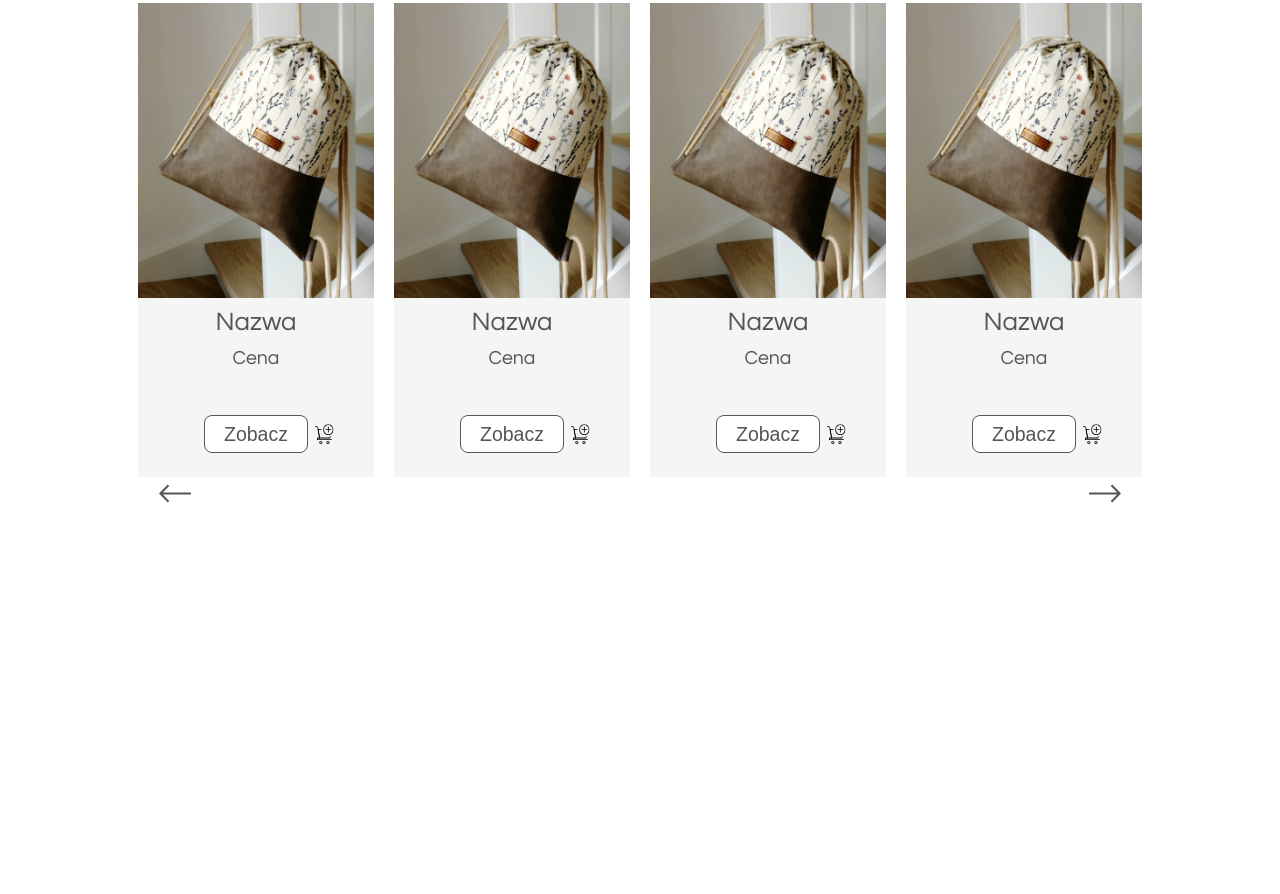
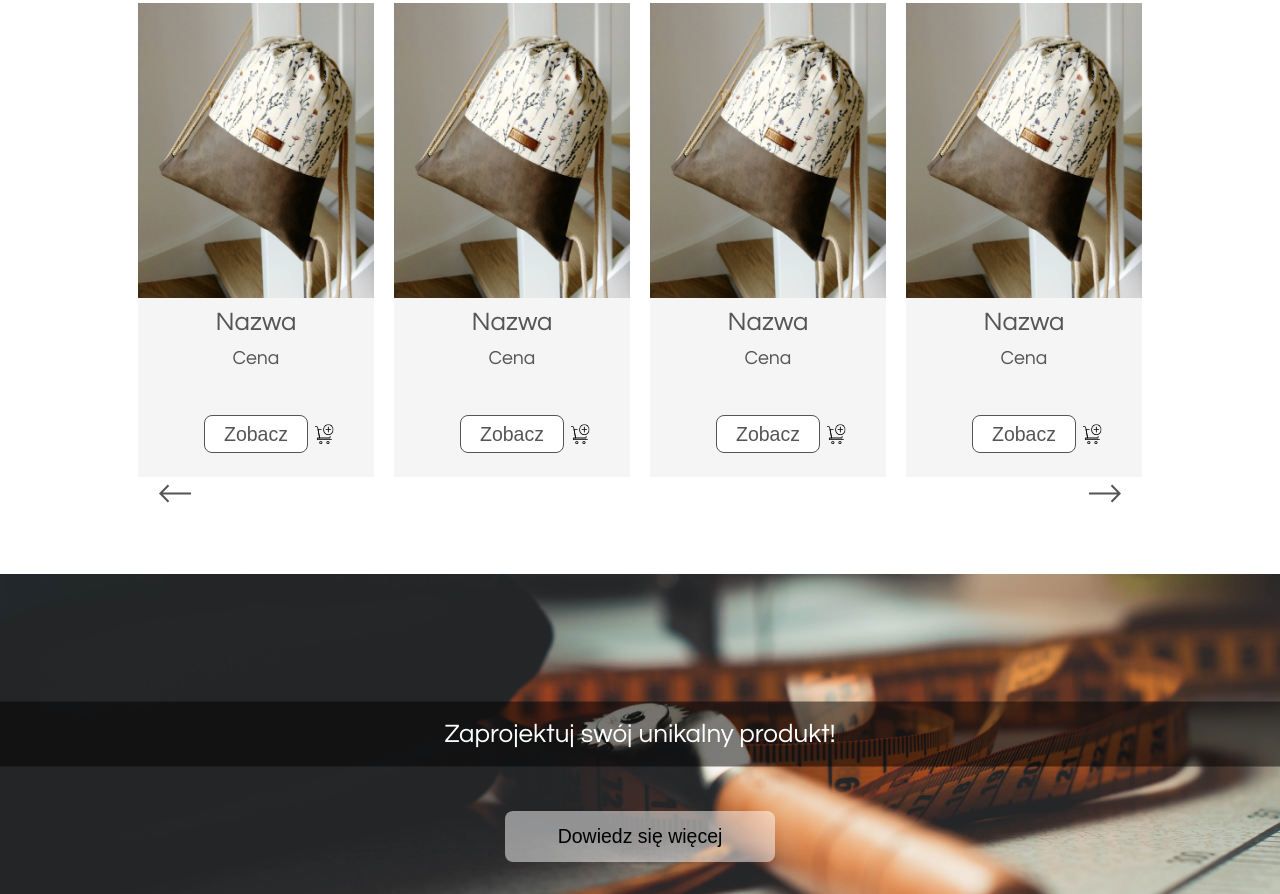
Before and after one commit to rybakpawel/NavrotSzycie, a React app in the folder client/: page / in a window 1280 px wide. Shown: the part 843-1737 px from the top of the page. Before the commit the page ends 1417 px from the top, so only its background shows below. Built offline with nearby package versions, Linux system fonts and the light colour scheme; a web font is replaced by a local one.

Commit message:
Create view for product design ad

```diff
--- a/client/config/webpack.config.js
+++ b/client/config/webpack.config.js
@@ -1,13 +1,16 @@
 const path = require('path');
+const { CleanWebpackPlugin } = require('clean-webpack-plugin');
 const HtmlWebpackPlugin = require('html-webpack-plugin');
+const MiniCssExtractPlugin = require('mini-css-extract-plugin');
 
 module.exports = {
+    mode: 'development',
     entry: './src/index.js',
     output: {
         path: path.resolve(__dirname, '../', 'dist'),
-        filename: 'index_bundle.js'
+        filename: '[name]-[contenthash].js',
+        assetModuleFilename: 'assets/[name]-[contenthash][ext]'
     },
-    mode: 'development',
     devServer: {
         open: true,
         port: 3000
@@ -21,25 +24,33 @@ module.exports = {
             },
             {
                 test: /\.(css|scss)$/,
-                use:[
-                  'style-loader',
-                  'css-loader',
-                  'sass-loader'
+                use: [
+                    {
+                        loader: MiniCssExtractPlugin.loader,
+                        options: {
+                            publicPath: ''
+                        }
+                    },
+                    'css-loader',
+                    'sass-loader'
                 ]
             },
             {
                 test: /\.(png|jpg|svg)$/,
-                use: 'file-loader'
+                type: 'asset/resource'
             },
         ]
     },
     plugins: [
+        new CleanWebpackPlugin(),
         new HtmlWebpackPlugin({
             template: './src/index.html'
+        }),
+        new MiniCssExtractPlugin({
+            filename: '[name]-[contenthash].css'
         })
     ],
     resolve: {
-        // you can now require('file') instead of require('file.coffee')
         extensions: ['', '.js', '.jsx']
       }
 }
--- a/client/package.json
+++ b/client/package.json
@@ -20,9 +20,11 @@
     "@babel/preset-env": "^7.15.0",
     "@babel/preset-react": "^7.14.5",
     "babel-loader": "^8.2.2",
+    "clean-webpack-plugin": "^4.0.0-alpha.0",
     "css-loader": "^6.2.0",
     "file-loader": "^6.2.0",
     "html-webpack-plugin": "^5.3.2",
+    "mini-css-extract-plugin": "^2.2.0",
     "node-sass": "^6.0.1",
     "sass-loader": "^12.1.0",
     "style-loader": "^3.2.1",
--- /dev/null
+++ b/client/src/jsx/components/DesignAd.jsx
@@ -0,0 +1,20 @@
+import React from 'react';
+import { Link } from 'react-router-dom';
+import Button from './Button';
+
+const DesignAd = () => {
+    return (
+        <section className='design-ad'>
+            <h2 className='design-ad__text'>Zaprojektuj swój unikalny produkt!</h2>
+            <div className='design-ad__button-wrapper'>
+                <Link to='creator'>
+                    <Button
+                        variant='design-ad'
+                        title='Dowiedz się więcej' />
+                </Link>
+            </div>
+        </section>
+    )
+}
+
+export default DesignAd;
--- a/client/src/jsx/components/SmallCard.jsx
+++ b/client/src/jsx/components/SmallCard.jsx
@@ -15,7 +15,9 @@ const SmallCard = () => {
                 <h5 className='small-card__name-price__price'>Cena</h5>
             </div>
             <div className='small-card__buttons-wrapper'>
-                <Button variant='small' title='Zobacz' />
+                <Button
+                    variant='small'
+                    title='Zobacz' />
                 <img
                     src={addToCart}
                     alt='dodaj'
--- a/client/src/jsx/pages/HomePage.jsx
+++ b/client/src/jsx/pages/HomePage.jsx
@@ -2,6 +2,7 @@ import React from 'react';
 import Header from '../components/Header';
 import Hero from '../components/Hero';
 import NewItems from '../components/NewItems';
+import DesignAd from '../components/DesignAd';
 
 const HomePage = () => {
     return (
@@ -9,6 +10,7 @@ const HomePage = () => {
             <Header />
             <Hero />
             <NewItems />
+            <DesignAd />
         </>
     )
 };
--- a/client/src/styles/components/_button.scss
+++ b/client/src/styles/components/_button.scss
@@ -1,11 +1,19 @@
 .button {
-    padding: 0.5rem 1.5rem;
     font-size: 1.5rem;
     color: $base-font;
     border: solid 1px $base-font;
     border-radius: 8px;
+    cursor: pointer;
 
     &--small {
+        padding: 0.5rem 1.5rem;
         background-color: #fff;
     }
+
+    &--design-ad {
+        padding: 1rem 4rem;
+        background-color: rgba($color: #fff, $alpha: 0.5);
+        color: #000;
+        border-color: transparent;
+    }
 }
--- /dev/null
+++ b/client/src/styles/layout/_designAd.scss
@@ -0,0 +1,51 @@
+.design-ad {
+    position: relative;
+    height: 50vh;
+    background-image: url('../assets/images/design-ad-background.jpg');
+    background-size: cover;
+    background-position: center;
+
+    @media (min-width: 480px) {
+        height: 60vh;
+    }
+
+    @media (min-width: 768px) {
+        height: 25vh;
+    }
+
+    @media (min-width: 768px) and (max-width: 992px) {
+        height: 60vh;
+    }
+
+    @media (min-width: 992px) {
+        height: 40vh;
+    }
+
+    &__text {
+        position: absolute;
+        top: 50%;
+        left: 50%;
+        transform: translate(-50%, -50%);
+        width: 100%;
+        padding: 2rem 0;
+        text-align: center;
+        background-color: rgba(0, 0, 0, 0.5);
+        color: #fff;
+        font-size: 2rem;
+        font-weight: normal;
+
+        @media (min-width: 992px) {
+            padding: 1.5rem 0;
+        }
+    }
+
+    &__button-wrapper {
+        display: flex;
+        justify-content: center;
+        position: absolute;
+        width: 100%;
+        bottom: 10%;
+        left: 50%;
+        transform: translate(-50%, 0);
+    }
+}
--- a/client/src/styles/style.scss
+++ b/client/src/styles/style.scss
@@ -7,6 +7,7 @@
 @import './components/search';
 @import './components/sectionTitle';
 @import './components/smallCard';
+@import './layout/designAd';
 @import './layout/header';
 @import './layout/hero';
 @import './layout/menu';
```
Also changed, not shown: client/src/assets/images/design-ad-background.jpg (added), client/src/styles/style.css, 2 other files.
